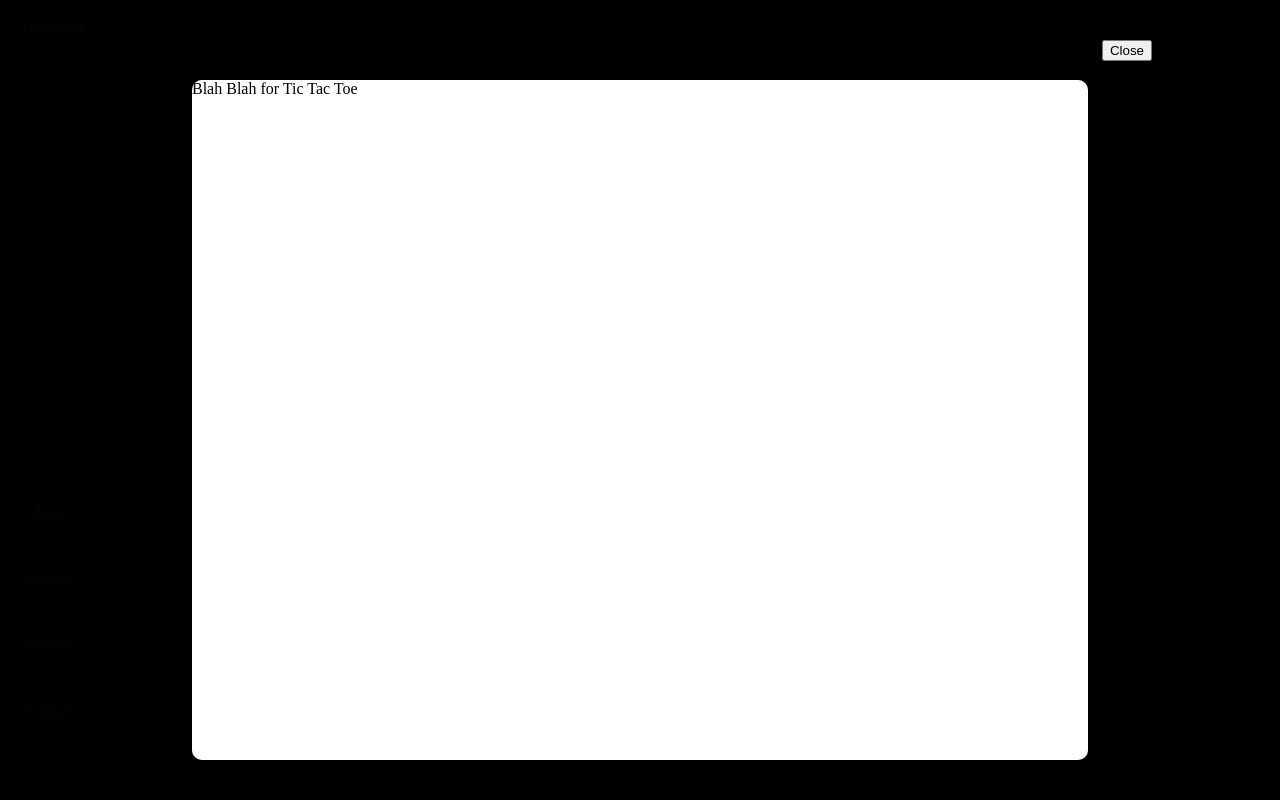
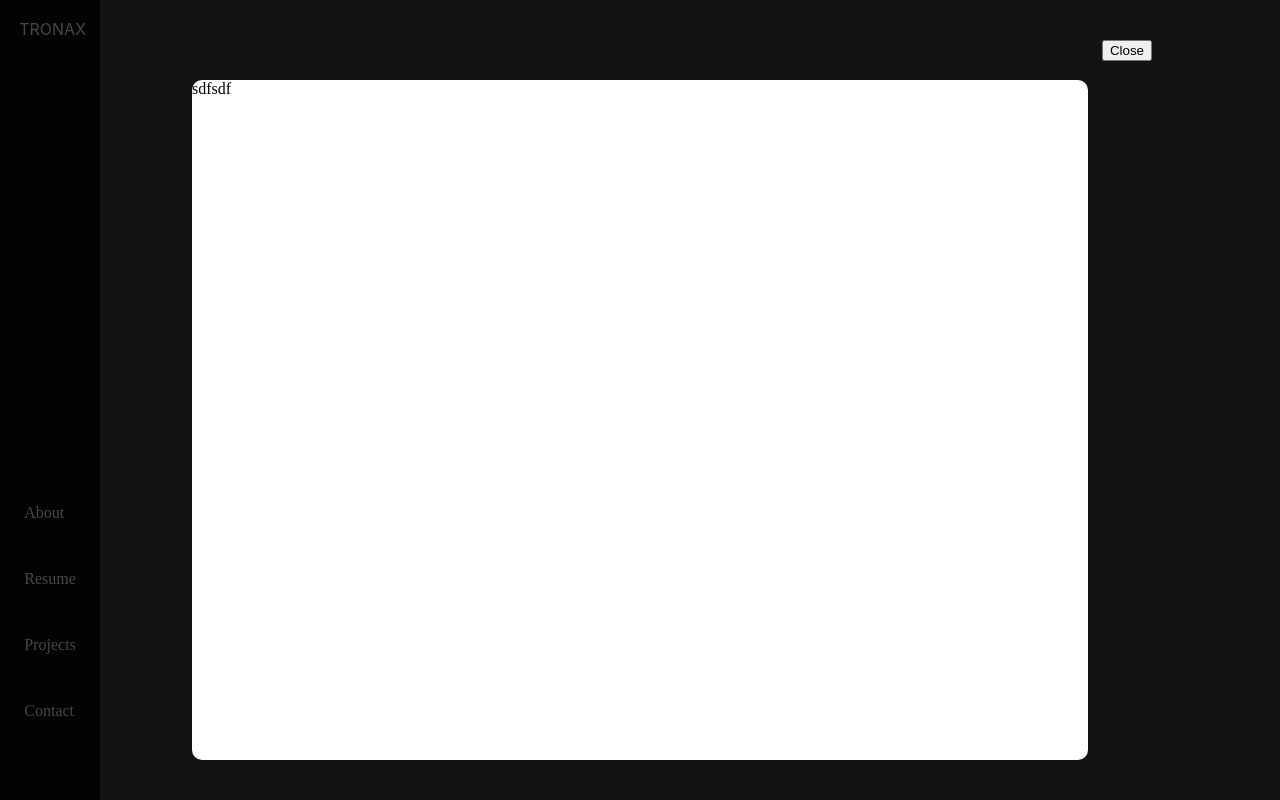
Before and after one commit to Tronax1/portfolio, a React (Create React App) app in the folder my-app/: page /Projects in a window 1280 px wide. Both pictures are taken after a click on the button "Discord Bot". Built offline with nearby package versions, Linux system fonts and the light colour scheme.

Commit message:
Fixed multiple modal windows

```diff
--- a/my-app/src/Components/Projects/Project_modals/Modal.js
+++ b/my-app/src/Components/Projects/Project_modals/Modal.js
@@ -20,7 +20,7 @@ export default class Modal extends Component{
                                 </button>
                         </div>
                         <div className="Body">
-                            {this.props.children}
+                            {this.props.info}
                         </div>
                     </div>
                 </div>
--- a/my-app/src/Components/Projects/Projects.js
+++ b/my-app/src/Components/Projects/Projects.js
@@ -4,61 +4,36 @@ import "./Projectspage.css"
 import Modal from "./Project_modals/Modal"
 
 export default class Projects extends Component {
-  state = {
-    show: false
+    constructor(props){
+      super(props);
+      this.state = {
+        show: false,
+        show2: false
       }
-  showModalBot = () => {
+    }
+
+    showModal = () => {
       this.setState({
-        ...this.state,
           show: !this.state.show
       });
     }
-  showModalMulti = () => {
+     showModal2 = () => {
        this.setState({
-        ...this.state,
-        show: !this.state.show
-    });
-  }
-  showModalCalc = () => {
-    this.setState({
-        ...this.state,
-        show: !this.state.show
-    });
-  }
-  showModalTicTac = () => {
-    this.setState({
-        ...this.state,
-        show: !this.state.show
+         show2: !this.state.show2
        });
      }
   render() {
     return (
       <React.Fragment>
             <div className = "ProjectContent">
-                <button className = "Projects" onClick={this.showModalBot}>
+                <button className = "Projects" onClick={this.showModal}>
                   Discord Bot
                 </button>
-                <Modal onClose={this.showModalBot} show={this.state.show}>
-                  Blah Blah for discord bot
-                </Modal>
-                <button className = "Projects" onClick={this.showModalMulti}>
+                <Modal onClose={this.showModal} show={this.state.show} info="sdfsdf"/>
+                <button className = "Projects" onClick={this.showModal2}>
                   Array Multiplier
                 </button>
-                <Modal onClose={this.showModalMulti} show={this.state.show}>
-                  Blah Blah for Array Multiplier
-                </Modal>
-                <button className = "Projects" onClick={this.showModalCalc}>
-                  Calculator
-                </button>
-                <Modal onClose={this.showModalCalc} show={this.state.show}>
-                  Blah Blah for calculator
-                </Modal>
-                <button className = "Projects" onClick={this.showModalTicTac}>
-                  Tic-Tac-Toe
-                </button>
-                <Modal onClose={this.showModalTicTac} show={this.state.show}>
-                  Blah Blah for Tic Tac Toe
-                </Modal>
+                <Modal onClose={this.showModal2} show={this.state.show2} info="Test"/>
             </div>
         </React.Fragment>
     )
```
Lines whose indentation alone changed are shown as unchanged.
